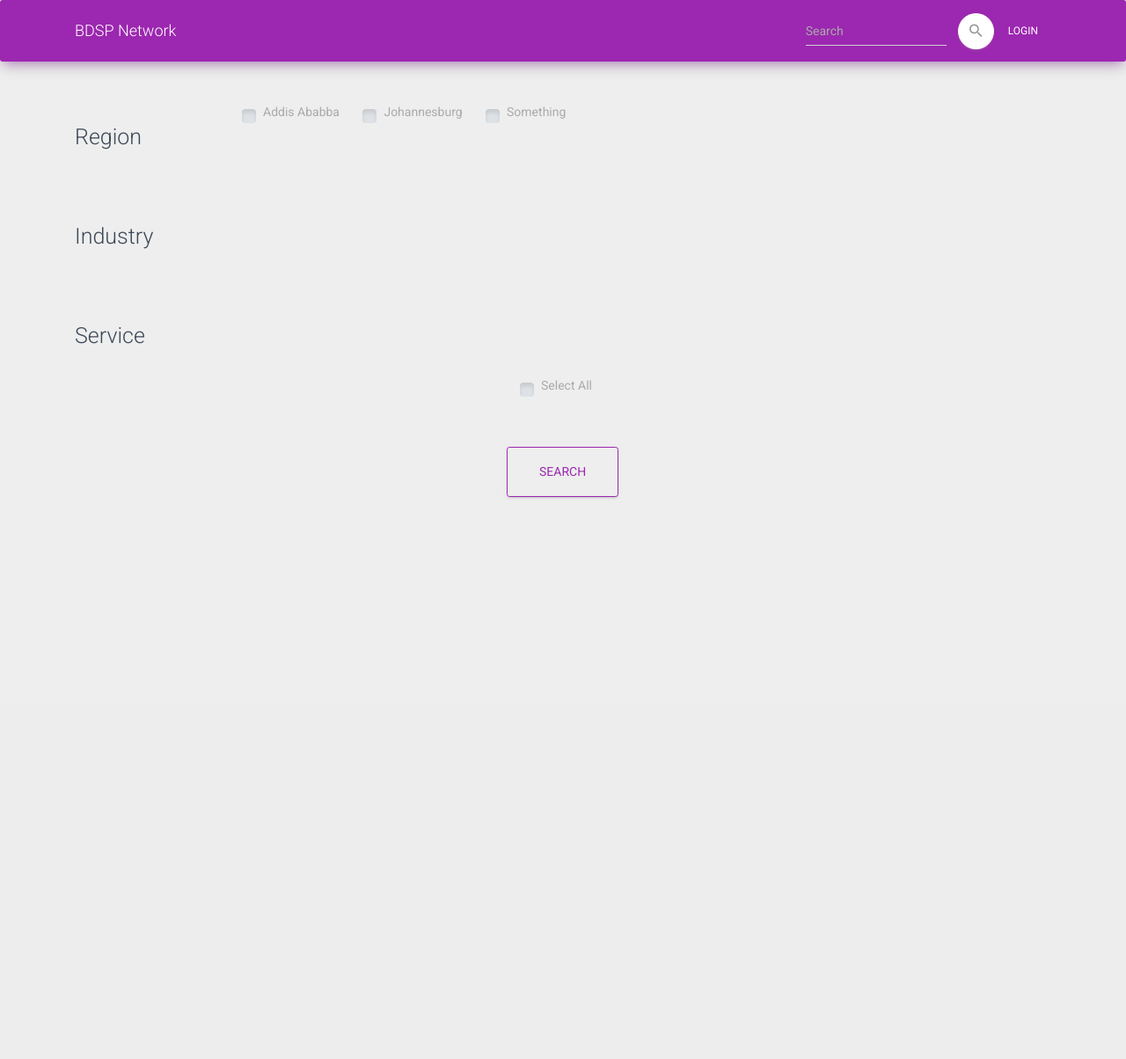
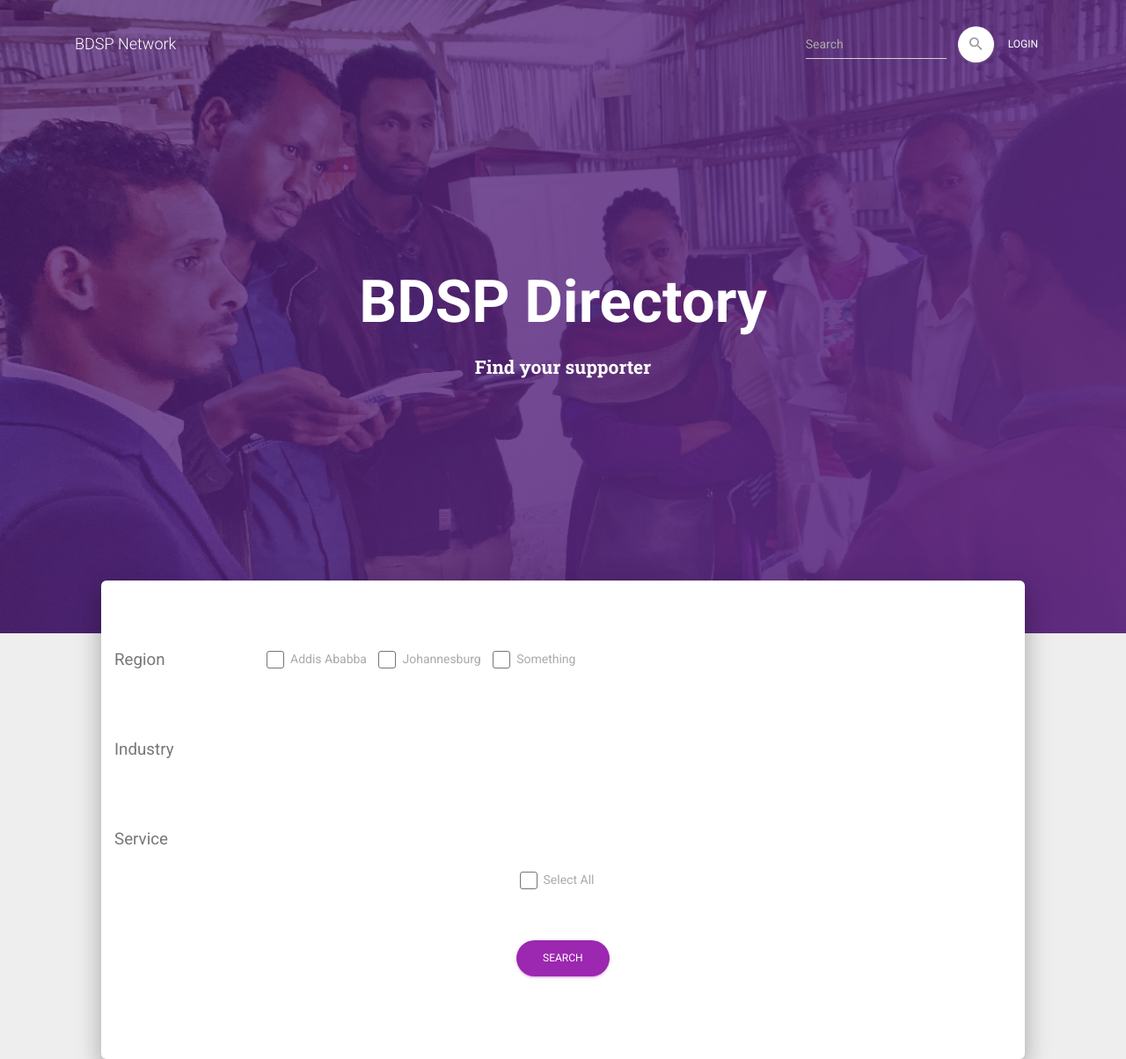
Before and after one commit to ShintaG3/bdsp, a Django app: page / in a window 1280 px wide. Shown: the whole page at 88% size. Before the commit the page ends 567 px from the top, so only its background shows below. Run offline with Django 3.2, Linux system fonts and the light colour scheme; data that the repository does not hold is empty; some libraries are stand-ins or nearby versions.

Commit message:
index design

```diff
--- a/index/templates/index/index.html
+++ b/index/templates/index/index.html
@@ -3,51 +3,95 @@
 {% load static %}
 {% endblock %}
 
+{% block header %}
+<div class="page-header header-filter purple-filter" data-parallax="true" style="background-image: url('{% static 'img/bdsp.jpg' %}'); transform: translate3d(0px, 0px, 0px);"
+>
+  <div class="container">
+    <div class="row">
+      <div class="col-md-8 ml-auto mr-auto">
+        <div class="brand text-center">
+          <h1>BDSP Directory</h1>
+          <h3 class="title text-center">Find your supporter</h3>
+        </div>
+      </div>
+    </div>
+  </div>
+</div>
+
+{% endblock %}
+
 {% block content %}
+<div class="main main-raised">
+  <div class="section section-basic">
+    <div class="container">
+
       <form class="" action="{% url 'list' %}" method="post">{% csrf_token %}
-
-  <div class="form-group row mt-5">
-    <div class="col-sm-2">
-      <p class="h3">Region</p>
+        <div class="row">
+          <div class="col-sm-2 my-auto">
+            <h3 class="mt-0 mb-3">
+              <small>Region</small>
+            </h3>
           </div>
-    <div class="col-sm-10">
+          <div class="col-sm-10 my-auto">
             <div class="form-check">
               {% for region in regions %}
-        <div class="custom-control custom-checkbox custom-control-inline" >
-            <input type="checkbox" class="custom-control-input" id="{{ region }}" name="region" value="{{ region }}">
-            <label class="custom-control-label" for="{{ region }}">{{ region }} &nbsp;</label>
+              <div class="form-check form-check-inline">
+                <label class="form-check-label">
+                  <input type="checkbox" class="form-check-input" id="{{ region }}" name="region" value="{{ region }}">
+                  {{ region }}
+                  <span class="form-check-sign">
+                    <span class="check"></span>
+                  </span>
+                </label>
               </div>
               {% endfor %}
             </div>
           </div>
         </div>
 
-  <div class="form-group row mt-5">
-    <div class="col-sm-2">
-      <p class="h3">Industry</p>
+        <div class="row mt-5">
+          <div class="col-sm-2 my-auto">
+            <h3 class="mt-0 mb-3">
+              <small>Industry</small>
+            </h3>
+
           </div>
-    <div class="col-sm-10">
+          <div class="col-sm-10 my-auto">
             <div class="form-check">
               {% for industry in industries %}
-        <div class="custom-control custom-checkbox custom-control-inline" >
-            <input type="checkbox" class="custom-control-input" id="{{ industry }}" name="industry" value="{{ industry }}">
-            <label class="custom-control-label" for="{{ industry }}">{{ industry }} &nbsp;</label>
+              <div class="form-check  form-check-inline">
+                <label class="form-check-label">
+                  <input type="checkbox" class="form-check-input" id="{{ industry }}" name="industry"
+                    value="{{ industry }}">
+                  {{ industry }}
+                  <span class="form-check-sign">
+                    <span class="check"></span>
+                  </span>
+                </label>
               </div>
               {% endfor %}
             </div>
           </div>
         </div>
 
-  <div class="form-group row mt-5">
-    <div class="col-sm-2">
-      <p class="h3">Service</p>
+        <div class="row mt-5">
+          <div class="col-sm-2 my-auto">
+            <h3 class="mt-0 mb-3">
+              <small>Service</small>
+            </h3>
           </div>
-    <div class="col-sm-10">
+          <div class="col-sm-10 my-auto">
             <div class="form-check">
               {% for service in services %}
-        <div class="custom-control custom-checkbox custom-control-inline" >
-            <input type="checkbox" class="custom-control-input" id="{{ service }}" name="service" value="{{ service }}">
-            <label class="custom-control-label" for="{{ service }}">{{ service }} &nbsp;</label>
+              <div class="form-check  form-check-inline">
+                <label class="form-check-label">
+                  <input type="checkbox" class="form-check-input" id="{{ service }}" name="service"
+                    value="{{ service }}">
+                  {{ service }}
+                  <span class="form-check-sign">
+                    <span class="check"></span>
+                  </span>
+                </label>
               </div>
               {% endfor %}
             </div>
@@ -55,77 +99,33 @@
         </div>
         <div class="form-group row text-center">
           <div class="col">
-      <div class="custom-control custom-checkbox custom-control-inline ">
-        <input type="checkbox" class="custom-control-input" id="checkAll" name="checkAll" value="checkAll">
-        <label class="custom-control-label" for="checkAll">Select All</label>
+            <div class="form-check  form-check-inline ">
+              <label class="form-check-label">
+                <input type="checkbox" class="form-check-input" id="checkAll" name="checkAll" value="checkAll">
+                Select All
+                <span class="form-check-sign">
+                  <span class="check"></span>
+                </span>
+              </label>
             </div>
           </div>
         </div>
 
-  {% comment %} <div class="custom-control custom-checkbox custom-control-inline">
-    <input type="radio" class="custom-control-input" id="checkAll" name="checkAll" value="checkAll">
-    <label class="custom-control-label" for="checkAll"><h5>Check All</h5></label>
-  </div> {% endcomment %}
-  {% comment %} <div class="custom-control custom-checkbox custom-control-inline">
-    <input type="radio" class="custom-control-input" id="unCheckAll" name="unCheckAll" value="unCheckAll">
-    <label class="custom-control-label" for="unCheckAll"><h5>Uncheck All</h5></label>
-  </div> {% endcomment %}
-
         <!-- button  + Search all -->
         <div class="text-center mt-5">
-    <input type="submit" name="" value="Search" class="mx-auto btn btn-lg btn-outline-primary">
+          <input type="submit" name="" value="Search" class="mx-auto btn btn-primary btn-round">
+        </div>
+      </form>
+    </div>
+  </div>
 </div>
 
-</form>
-<script src="https://code.jquery.com/jquery-3.4.1.min.js" integrity="sha256-CSXorXvZcTkaix6Yvo6HppcZGetbYMGWSFlBw8HfCJo=" crossorigin="anonymous"></script>
+<script src="https://code.jquery.com/jquery-3.4.1.min.js"
+  integrity="sha256-CSXorXvZcTkaix6Yvo6HppcZGetbYMGWSFlBw8HfCJo=" crossorigin="anonymous"></script>
 <script>
-  $("#checkAll").change(function(){
+  $("#checkAll").change(function () {
     $("input:checkbox").prop("checked", $(this).prop("checked"))
   })
 </script>
 
-{% comment %}
-<script>
-  let checkAllInputs = document.querySelector('input[id="checkAll"]');
-  let unCheckAllInputs = document.querySelector('input[id="unCheckAll"]');
-  let allservices = document.querySelectorAll('input[name="service"]');
-  let allregions = document.querySelectorAll('input[name="region"]');
-  let allindustries = document.querySelectorAll('input[name="industry"]');
-
-  checkAllInputs.addEventListener('click', function(e) {
-    e.preventDefault;
-    console.log('working');
-    checkAll();
-  })
-  unCheckAllInputs.addEventListener('click', function(e) {
-    e.preventDefault;
-    unCheckAll();
-  })
-  function checkAll(){
-    for(let i=0; i<allservices.length; i++) {
-        allservices[i].checked = true;
-    }
-    for(let i=0; i<allregions.length; i++) {
-        allregions[i].checked = true;
-    }
-    for(let i=0; i<allindustries.length; i++) {
-        allindustries[i].checked = true;
-    }
-    unCheckAllInputs.checked = false;
-  }
-  function unCheckAll(){
-    for(let i=0; i<allservices.length; i++) {
-        allservices[i].checked = false;
-    }
-    for(let i=0; i<allregions.length; i++) {
-        allregions[i].checked = false;
-    }
-    for(let i=0; i<allindustries.length; i++) {
-        allindustries[i].checked = false;
-    }
-    checkAllInputs.checked = false;
-  }
-
-</script> {% endcomment %}
-
 {% endblock %}
--- a/templates/base/navbar.html
+++ b/templates/base/navbar.html
@@ -1,5 +1,5 @@
 {% load static %}
-<nav class="navbar navbar-expand-lg bg-primary" color-on-scroll="400">
+<nav class="navbar navbar-color-on-scroll fixed-top navbar-expand-lg" color-on-scroll="100" id="sectionsNav">
   <div class="container">
 
     <a class="navbar-brand" href="{% url 'index' %}">BDSP Network</a>
```
Also changed, not shown: static/img/bdsp.jpg (added). Lines whose indentation alone changed are shown as unchanged.
